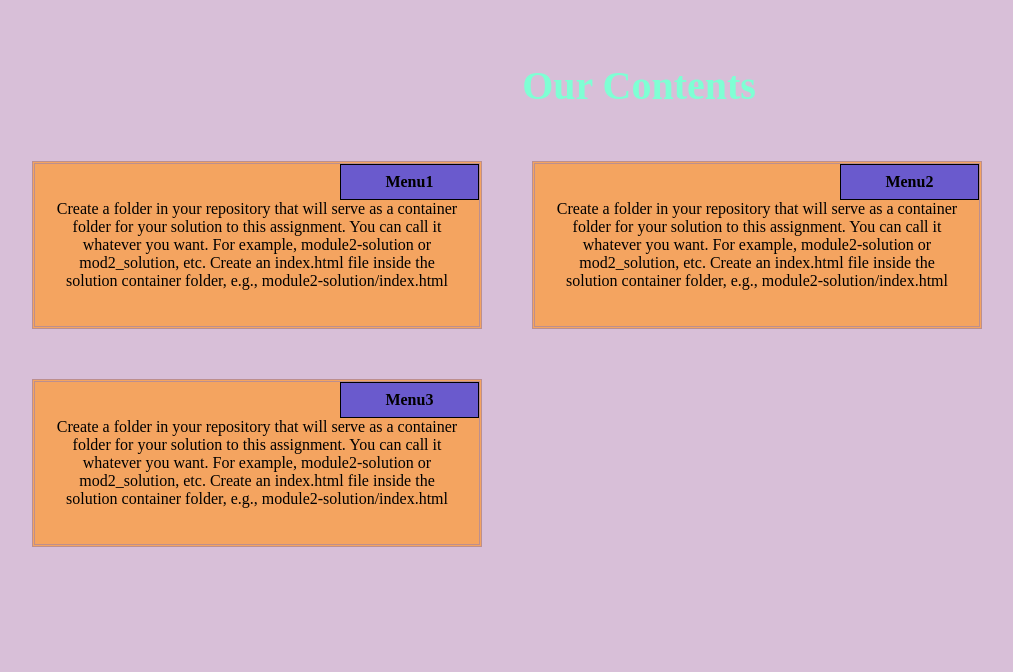
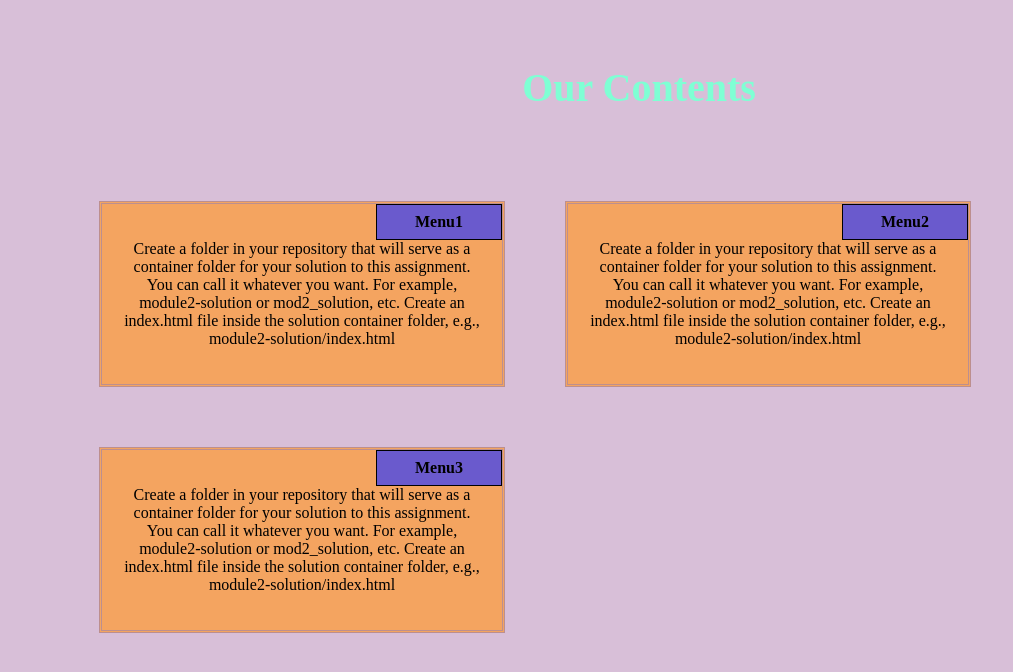
Before and after one commit to muttureddy/coursera-test, a PHP site: page /HotelManagement/module2_solution/index.html in a window 1280 px wide. Shown: the top 672 px of the page, without its empty margins (1-1014 px from the left). Run offline with PHP 8.4, Linux system fonts and the light colour scheme.

Commit message:
index page updated

```diff
--- a/module2_solution/css/module2.css
+++ b/module2_solution/css/module2.css
@@ -1,6 +1,7 @@
 body{
     font-family: 'Times New Roman', Times, serif;
     background-color: thistle;
+    margin: 0px;
 }
 h1{
    text-align: center;
@@ -8,14 +9,20 @@ h1{
    font-size: 40px;
 
 }
-
-section{
-   width: 450px;
+main{
+  padding: 10px;
+}
+.main-sec{
+   margin: 60px;
+   align-items: flex-end;
+}
+.section{
    float: left;
-   margin: 25px;
+   margin: 30px;
 }
-div{
+.div1{
    padding: 20px;
+   width: 360px;
    border: rosybrown;
    border-style: double;
    text-align: center;
--- a/module2_solution/index.html
+++ b/module2_solution/index.html
@@ -16,7 +16,7 @@
            <h1 class="heading" style="float: center;"> Our Contents </h1>
         </header>
 
-
+    <section class="main-sec">
         <section class="section">
             <div class="div1">
                 <span><h4>Menu1</h4></span>
@@ -53,7 +53,7 @@
                 </p>
             </div>
         </section>
-
+    </section>
     </main>
 </body>
 </html>
```
